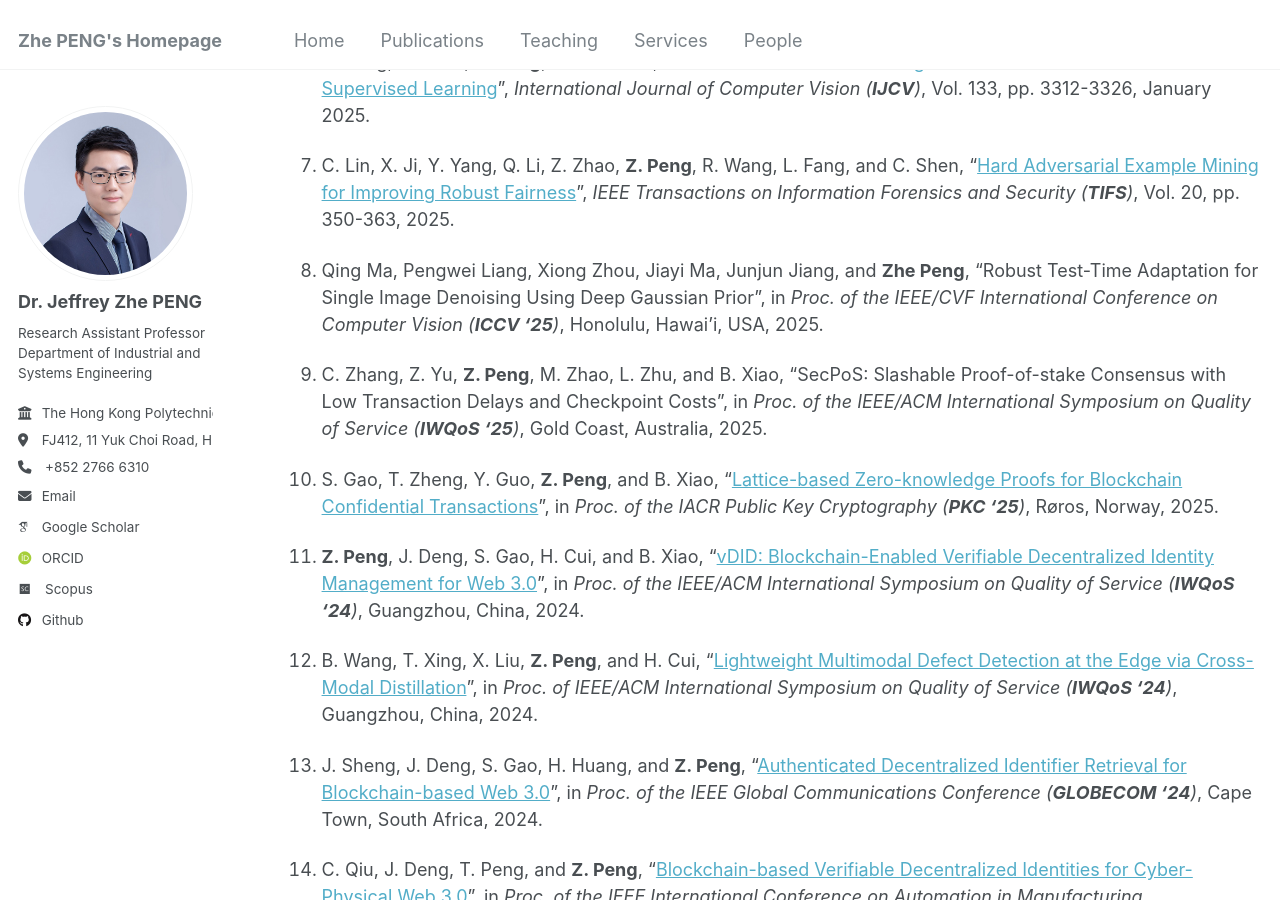
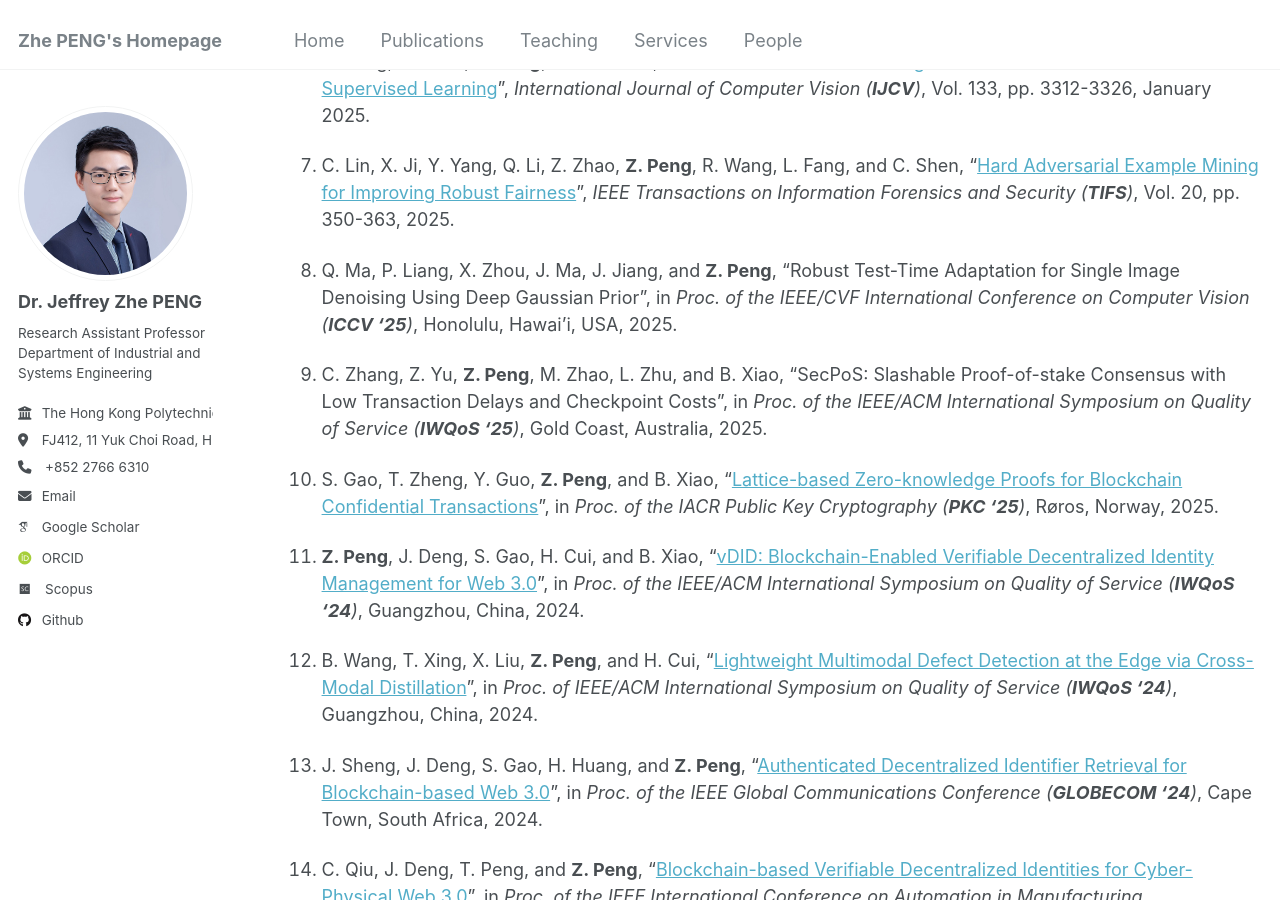
Before and after one commit to PENG-Zhe/peng-zhe.github.io, a Jekyll site: the page built from _pages/publications.md, in a window 1280 px wide and 900 px high, scrolled down 572 px. Built offline with Jekyll 4.4.1, drawn with Linux system fonts in a browser that asks for light colours; some web fonts are replaced.

Commit message:
Update publications.md

```diff
--- a/_pages/publications.md
+++ b/_pages/publications.md
@@ -18,7 +18,7 @@ layout: archive
 
 1. C. Lin, X. Ji, Y. Yang, Q. Li, Z. Zhao, **Z. Peng**, R. Wang, L. Fang, and C. Shen, "[Hard Adversarial Example Mining for Improving Robust Fairness](https://ieeexplore.ieee.org/document/10795188)", _IEEE Transactions on Information Forensics and Security (**TIFS**)_, Vol. 20, pp. 350-363, 2025.
 
-1. Qing Ma, Pengwei Liang, Xiong Zhou, Jiayi Ma, Junjun Jiang, and **Zhe Peng**, "Robust Test-Time Adaptation for Single Image Denoising Using Deep Gaussian Prior", in _Proc. of the IEEE/CVF International Conference on Computer Vision (**ICCV '25**)_, Honolulu, Hawai'i, USA, 2025.
+1. Q. Ma, P. Liang, X. Zhou, J. Ma, J. Jiang, and **Z. Peng**, "Robust Test-Time Adaptation for Single Image Denoising Using Deep Gaussian Prior", in _Proc. of the IEEE/CVF International Conference on Computer Vision (**ICCV '25**)_, Honolulu, Hawai'i, USA, 2025.
 
 1. C. Zhang, Z. Yu, **Z. Peng**, M. Zhao, L. Zhu, and B. Xiao, "SecPoS: Slashable Proof-of-stake Consensus with Low Transaction Delays and Checkpoint Costs", in _Proc. of the IEEE/ACM International Symposium on Quality of Service (**IWQoS '25**)_, Gold Coast, Australia, 2025.
 
```
